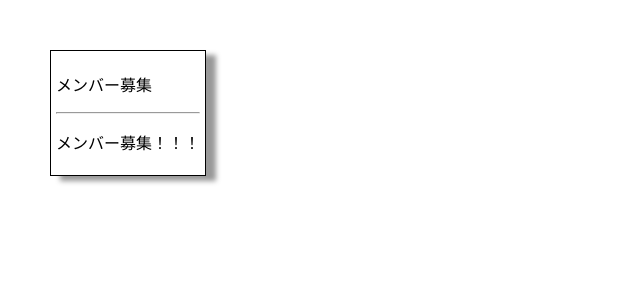
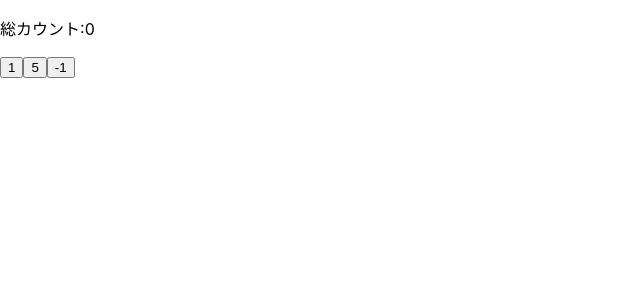
Before and after one commit to misaku54/my-react, a React (Create React App) app: page / in a window 1280 px wide. Shown: the top 300 px of the page, without its empty margins (0-640 px from the left). Built offline with nearby package versions, Linux system fonts and the light colour scheme.

Commit message:
[update]3-3-29

```diff
--- /dev/null
+++ b/src/chap03/StartParent.jsx
@@ -0,0 +1,18 @@
+import { useState } from 'react';
+import StateCounter from './StateCounter';
+
+
+export default function StateParent(){
+  const [count, setCount] = useState(0);
+  const update = step => setCount(c => c + step);
+
+  return (
+    <>
+      <p>総カウント:{count}</p>
+      <StateCounter step={1} onUpdate={update}/>
+      <StateCounter step={5} onUpdate={update}/>
+      <StateCounter step={-1} onUpdate={update}/>
+    </>
+  )
+
+}
--- /dev/null
+++ b/src/chap03/StateCounter.jsx
@@ -0,0 +1,8 @@
+export default function StateCounter({step, onUpdate}){
+  const handleClick = () => onUpdate(step);
+  return(
+    <button className="cnt" onClick={handleClick}>
+      <span>{step}</span>
+    </button>
+  )
+}
--- a/src/chap03/TitlePanel.jsx
+++ b/src/chap03/TitlePanel.jsx
@@ -1,6 +1,7 @@
 export default function TitlePanel({children}) {
   const title = children.find(elem => elem.key === 'title');
   const body  = children.find(elem => elem.key === 'body');
+  console.log(children)
 
   return (
     <div style={{
--- a/src/index.js
+++ b/src/index.js
@@ -4,15 +4,13 @@
 // import App from './App';
 import reportWebVitals from './reportWebVitals';
 import TitlePanel from './chap03/TitlePanel';
+import StateParent from './chap03/StartParent';
 
 const root = ReactDOM.createRoot(document.getElementById('root'));
 
 // Number オブジェクトのインスタンスメソッドである toLocaleString は、数値を指定したロケールとオプションに応じた形式で文字列に変換した値を取得することができます
 root.render(
-  <TitlePanel>
-    <p key='title'>メンバー募集</p>
-    <p key='body'>メンバー募集！！！</p>
-  </TitlePanel>
+  <StateParent />
 );
 
 
```
